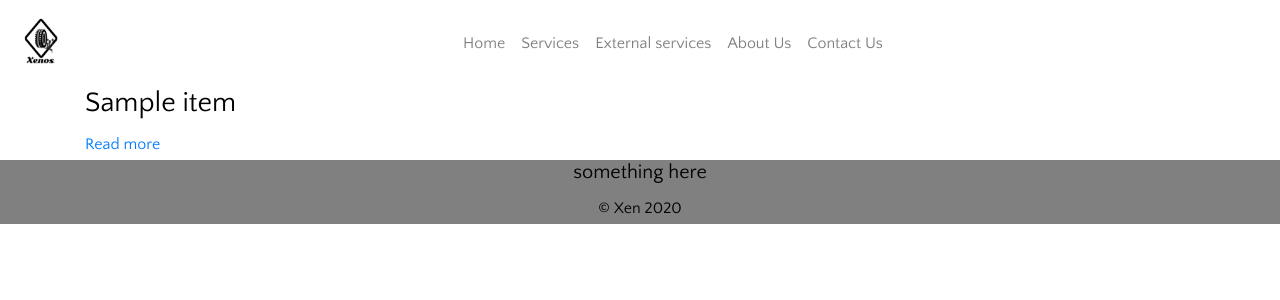
After one commit to Webstar-Maseko/Xen, a Node server app: page /crawl in a window 1280 px wide. The commit adds this page. Shown: the top 300 px of the page. Run offline with Node 20, Linux system fonts and the light colour scheme; tables that the repository leaves empty hold one stand-in row (values such as "Sample post"); some libraries are stand-ins or nearby versions.

Commit message:
Added a web crawler and mongoDb

```diff
--- a/app.js
+++ b/app.js
@@ -1,6 +1,51 @@
 //jshint esversion:6
+require("dotenv").config();
+const exp = require('express');
+const mongoose = require('mongoose')
+const crawler = require('crawler');
 
-const exp = require('express');
+console.log(process.env.connString);
+mongoose.connect(""+process.env.connString+"", {useNewUrlParser:true, useUnifiedTopology:true});
+
+const itemSchema = {
+  title : String,
+  link: String
+};
+
+
+const Item = new mongoose.model("Item", itemSchema);
+
+let crawl = new crawler({
+  maxConnections :  10,
+  callback : function(err, res, done){
+    if(err){
+      console.log(err);
+    }else{
+      let $ = res.$;
+      console.log(res.options.parameter1);
+
+      $(".related-ad-title").each(function(i, element){
+        title = element.children;
+        if(title.length === 0){
+
+        }
+        else{
+          const data = new Item({
+            title : $(element).text(),
+            link : element.attribs.href
+          });
+
+        }
+
+      });
+
+    }
+    done();
+  }
+
+});
+
+crawl.queue("https://www.gumtree.co.za/s-western-cape/cheap+car+rental/v1l3100001q0p1" );
 
 const app = exp();
 app.use(exp.static("static"));
@@ -19,6 +64,18 @@ app.get("/contact", function(req,res){
     res.render("contact");
 });
 
+app.get('/crawl', function(req,res){
+  Item.find({}, function(err,data){
+    if(err){
+      console.log(err);
+    }
+    else{
+        res.render('crawl',{data:data})
+    }
+  });
+
+});
+
 app.listen(process.env.PORT || 3000, function(){
   console.log("listening on 3000");
 });
--- a/package.json
+++ b/package.json
@@ -13,7 +13,9 @@
   },
   "dependencies": {
     "crawler": "^1.2.2",
+    "dotenv": "^8.2.0",
     "ejs": "^3.1.5",
-    "express": "^4.17.1"
+    "express": "^4.17.1",
+    "mongoose": "^5.10.13"
   }
 }
--- a/views/Partials/header.ejs
+++ b/views/Partials/header.ejs
@@ -27,6 +27,9 @@
         <a class="nav-link" href="/services">Services</a>
       </li>
       <li class="nav-item">
+        <a class="nav-link" href="/crawl">External services</a>
+      </li>
+      <li class="nav-item">
         <a class="nav-link" href="/about">About Us</a>
       </li>
       <li class="nav-item">
--- /dev/null
+++ b/views/crawl.ejs
@@ -0,0 +1,15 @@
+<%- include("Partials/header.ejs") -%>
+<div class="container">
+  <div class="">
+    <% data.forEach(function(eleme){ %>
+        <h3><%=eleme.title %></h3>
+        <a href="https://www.gumtree.co.za/<%=eleme.link%> ">Read more</a>
+
+    <%});%>
+
+  </div>
+
+</div>
+
+
+<%- include("Partials/footer.ejs") -%>
```
Also changed, not shown: crawl.js (+0 -22 lines), 1 other file.
